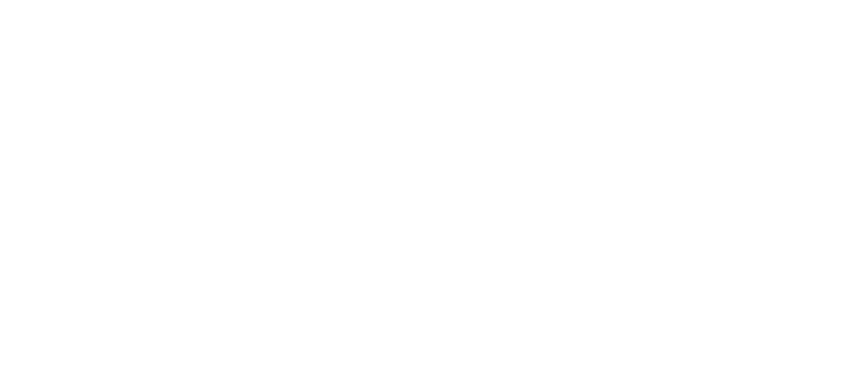
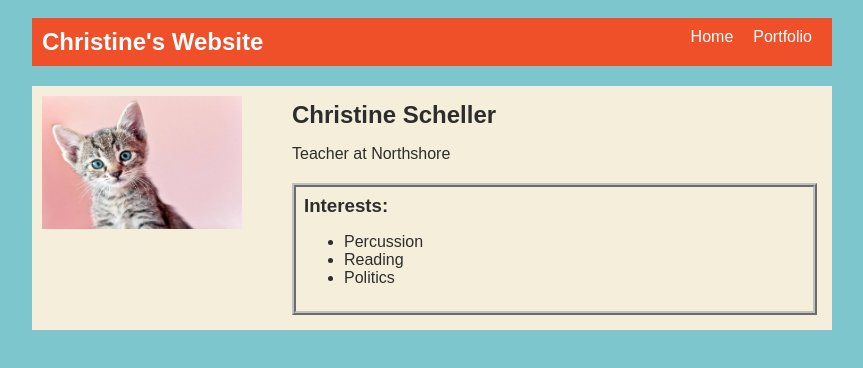
Before and after one commit to christinescheller/LandE2025.github.io, a plain HTML site: page index.html in a window 1280 px wide. Shown: the whole page, without its empty margins (208-1071 px from the left). Drawn offline with Linux system fonts and the light colour scheme.

Commit message:
pushing first website

```diff
--- a/index.html
+++ b/index.html
@@ -1,13 +1,45 @@
 <!DOCTYPE html>
 <html>
   <head>
-    <title>CHANGE ME</title>
+    <title>Christine's Website</title>
+    <link rel="stylesheet" href="style.css" />
   </head>
 
   <body>
     <!-- All content goes here -->
     <div id="all-contents">
+        <nav>
+          <h1>Christine's Website</h1>
+          <ul id = "nav-ul">
+            <li class="nav-li">
+              <a href="index.html">Home</a>
+            </li>
+            <li class="nav-li">
+              <a href="portfolio.html">Portfolio</a>
+            </li>
+          </ul>
+        </nav>
+        <main>
+          <!--Sidebar Section-->
+          <div class = "sidebar">
+            <img class = "sidebar-img" src = "images/profilepicture.jpg">
+          </div>
+          <!--Content Section-->
+          <div class = "content">
+            <h2>Christine Scheller</h2>
+            <p>Teacher at Northshore</p>
 
+            <!--Interest Section-->
+            <div id = "interests">
+              <h3>Interests:</h3>
+              <ul>
+                <li>Percussion</li>
+                <li>Reading</li>
+                <li>Politics</li>
+              </ul>
+            </div>
+          </div>
+        </main>
     </div>
   </body>
 </html>
--- /dev/null
+++ b/style.css
@@ -0,0 +1,102 @@
+body {
+    background: rgb(125, 198, 205);
+    color: rgb(45, 45, 45);
+    padding: 10px;
+    font-family: Arial, sans-serif;
+}
+
+#all-contents {
+    max-width: 800px;
+    margin: auto;
+}
+
+/* navigation menu */
+nav {
+    background: rgb(239, 80, 41);
+    margin: 0 auto;
+    display: flex;
+    padding: 10px;
+}
+
+h1 {
+    display: flex;
+    align-items: center;
+    color: white;
+    flex: 1;
+    margin: 0;
+}
+
+#nav-ul {
+    list-style-type: none;
+    margin: 0;
+    padding: 0;
+    display: flex;
+}
+
+.nav-li {
+    display: inline-block;
+    padding: 0 10px;
+}
+
+a {
+    text-decoration: none;
+    color: #fff;
+}
+
+/* main container area beneath menu */
+main {
+    background: rgb(245, 238, 219);
+    display: flex;
+    margin-top: 20px;
+}
+
+.sidebar {
+    margin-right: 25px;
+    padding: 10px;
+}
+
+.sidebar-img {
+    width: 200px;
+}
+
+.content {
+    flex: 1;
+    padding: 15px;
+}
+
+/* interests section styles */
+#interests {
+    border: 4px silver ridge;
+    padding: 8px;
+    margin-top: 20px;
+}
+
+h2, h3 {
+    margin: 0px;
+}
+
+/* Portfolio styles */
+.content h1 {
+  color: black;
+}
+
+#portfolio {
+  list-style-type: none;
+  padding-left: 0;
+}
+
+#portfolio li {
+  background: #fff;
+  padding: 10px;
+  border-radius: 10px;
+  margin-bottom: 10px;
+}
+
+#portfolio li:hover {
+  background: #eee;
+}
+
+#portfolio a {
+  text-decoration: none;
+  color: #454545;
+}
```
Also changed, not shown: portfolio.html (added, +44 -0 lines), images/profilepicture.jpg (added), 1 other file.
